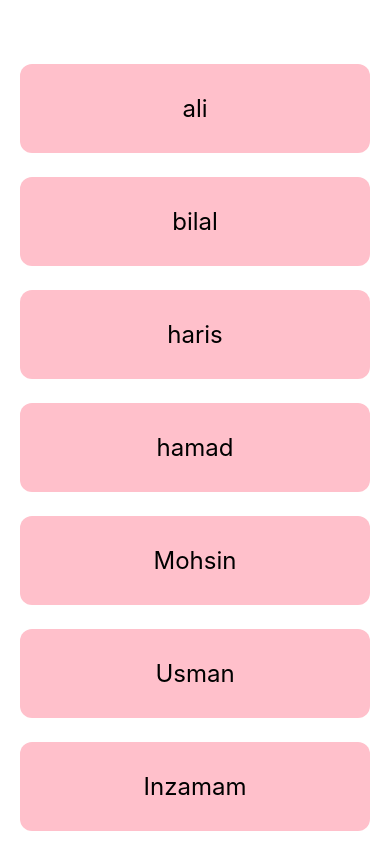
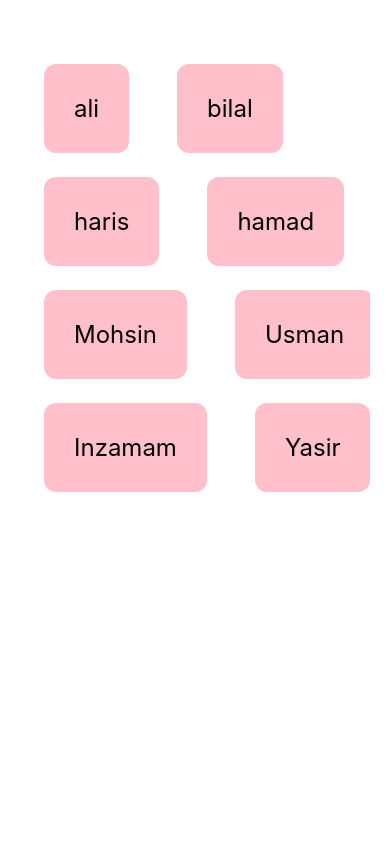
Before and after one commit to Mubassir-Ali/React-Native-Demo, a React Native app: screen / in a window 390 px wide. Built offline with nearby package versions, Linux system fonts and the light colour scheme.

Commit message:
add touchableOpacity

```diff
--- a/App.js
+++ b/App.js
@@ -1,6 +1,12 @@
 import { StatusBar } from "expo-status-bar";
 import React, { useState } from "react";
-import { StyleSheet, Text, View, FlatList } from "react-native";
+import {
+  StyleSheet,
+  Text,
+  View,
+  FlatList,
+  TouchableOpacity,
+} from "react-native";
 
 const Data = [
   { name: "ali", id: "1" },
@@ -14,26 +20,27 @@ const Data = [
 ];
 
 export default function App() {
-  const [person, setPerson] = useState({ name: "Mubassir", age: 28 });
 
-  const [studentName, setStudentName] = useState(Data);
 
+  const [person, setPerson] = useState(Data);
+const pressHandler=(id)=>{
+  console.log(id);
+  setPerson((prevPerson)=>{
+    return prevPerson.filter(person=>person.id !=id)
+  })
+}
   return (
     <View style={styles.container}>
       <FlatList
-        keyExtractor={(item=>item.id)}
-        data={studentName}
-        renderItem={({ item }) => <Text style={styles.item}>{item.name}</Text>}
+        numColumns={2}
+        keyExtractor={(item) => item.id}
+        data={person}
+        renderItem={({ item }) => (
+          <TouchableOpacity onPress={()=>pressHandler(item.id)}>
+            <Text style={styles.item}>{item.name}</Text>
+          </TouchableOpacity>
+        )}
       />
-
-      {/* <ScrollView>
-    {studentName.map((item) => (
-        <View key={item.key}>
-          <Text style={styles.item}>{item.name}</Text>
-        </View>
-      ))}
-
-    </ScrollView> */}
 
       <StatusBar style="auto" />
     </View>
@@ -56,5 +63,6 @@ const styles = StyleSheet.create({
     fontSize: 24,
     textAlign: "center",
     borderRadius: 12,
+    marginHorizontal: 24,
   },
 });
```
